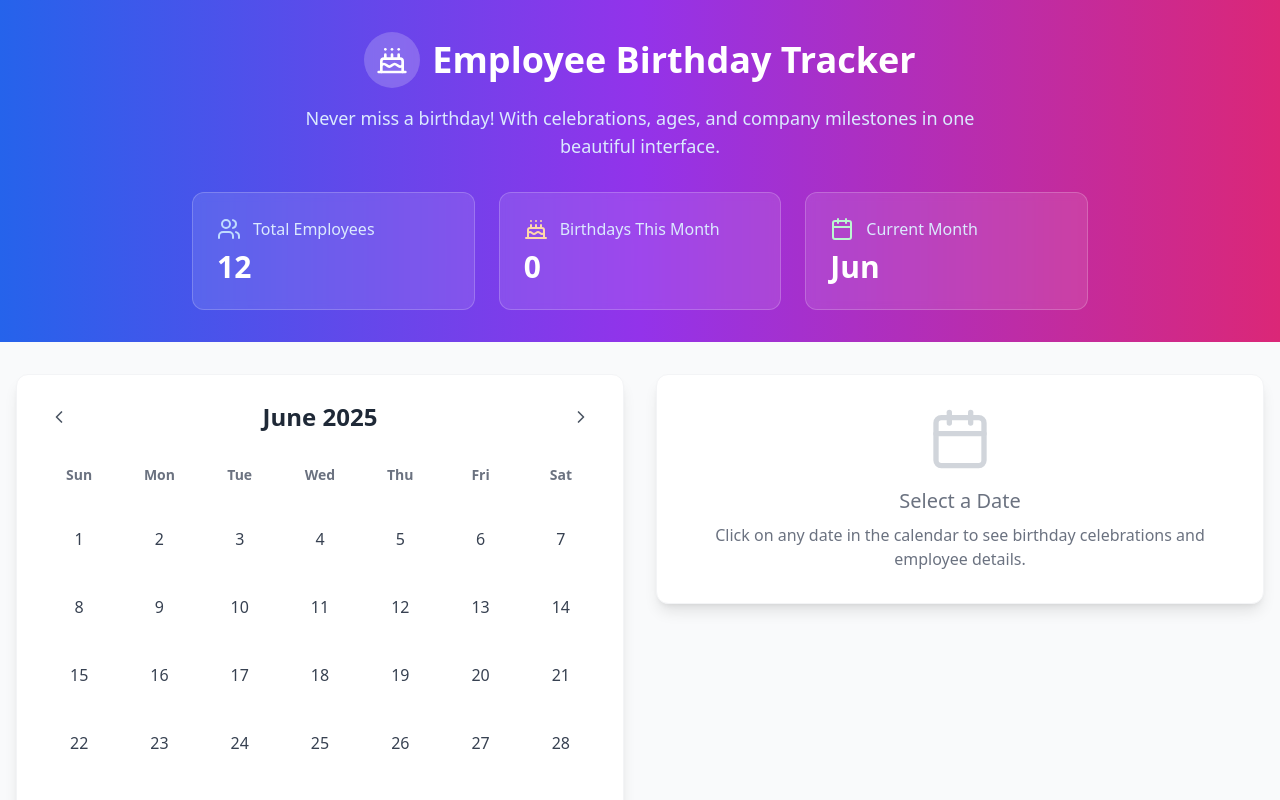
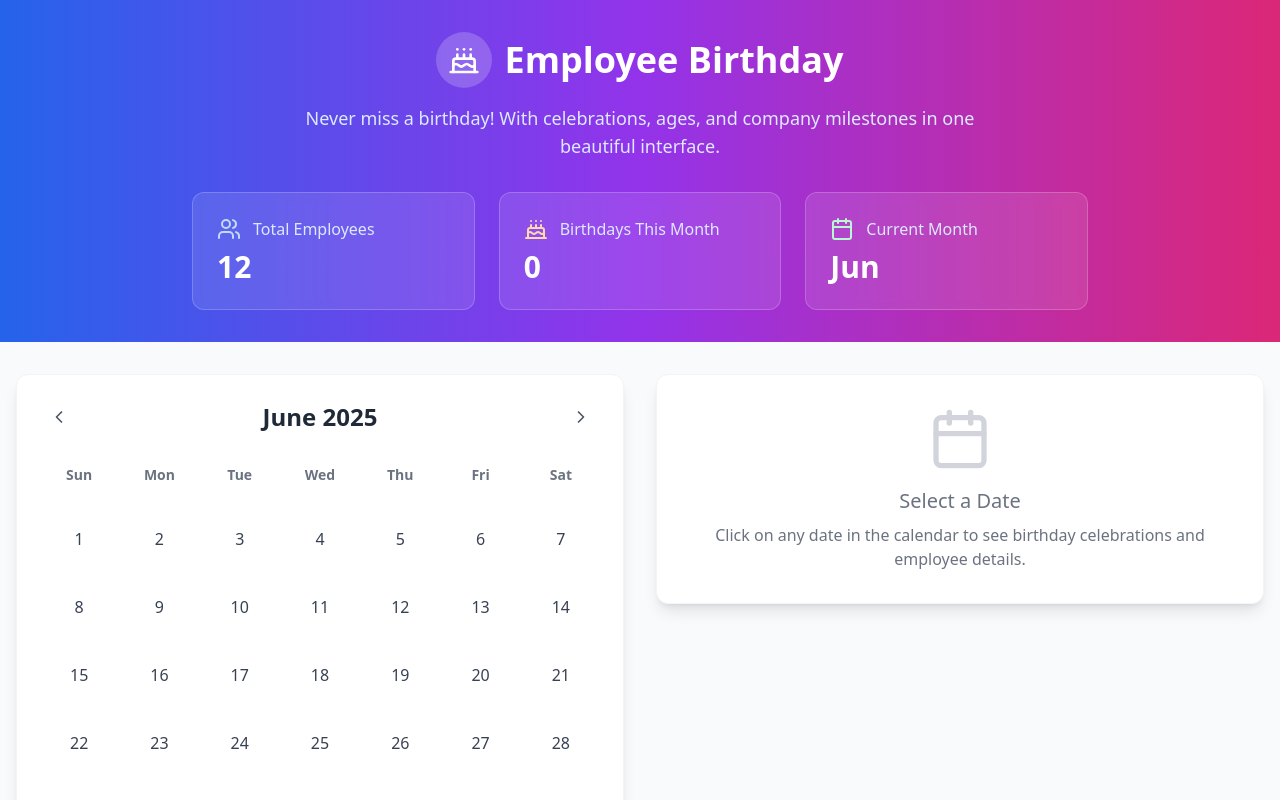
Before and after one commit to Bhuvaneshmaker/wishing_employee, a React (Vite) app: page / in a window 1280 px wide. Shown: the top 800 px of the page. Built offline with nearby package versions, Linux system fonts and the light colour scheme.

Commit message:
Update Header.tsx

```diff
--- a/src/components/Header.tsx
+++ b/src/components/Header.tsx
@@ -16,7 +16,7 @@ const Header: React.FC<HeaderProps> = ({ totalEmployees, birthdaysThisMonth }) =
               <Cake className="w-8 h-8" />
             </div>
             <h1 className="text-3xl md:text-4xl font-bold">
-              Employee Birthday Tracker
+              Employee Birthday
             </h1>
           </div>
           <p className="text-lg text-blue-100 max-w-2xl mx-auto">
```
